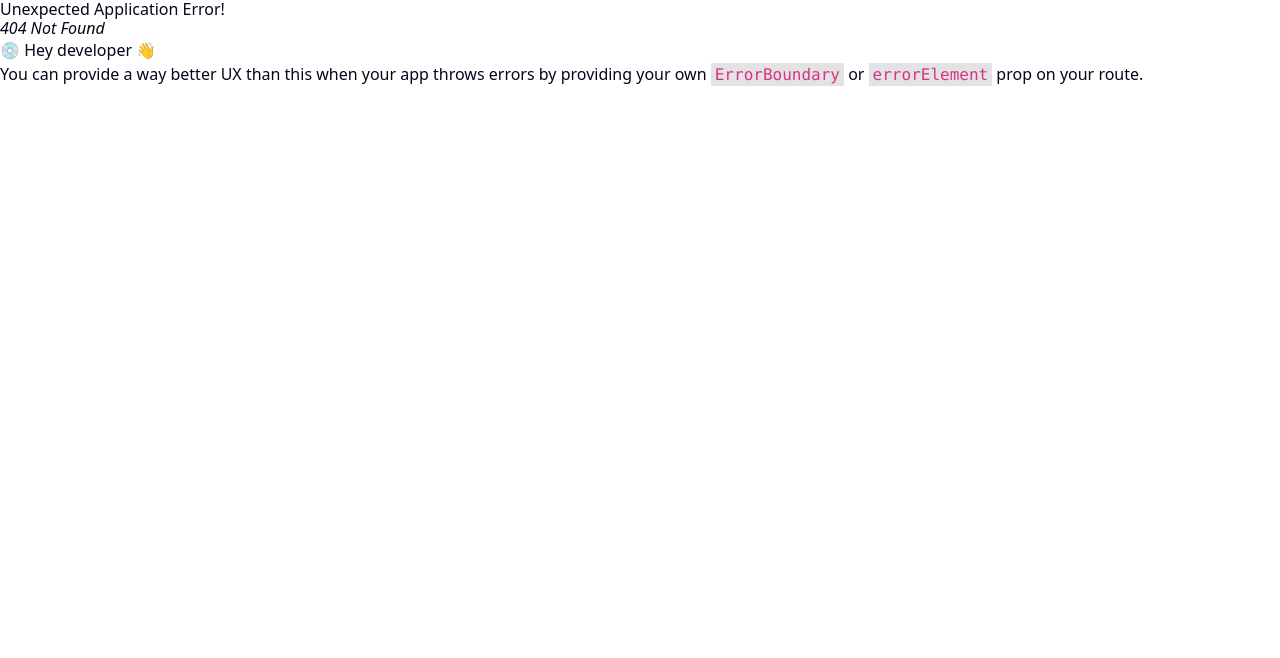
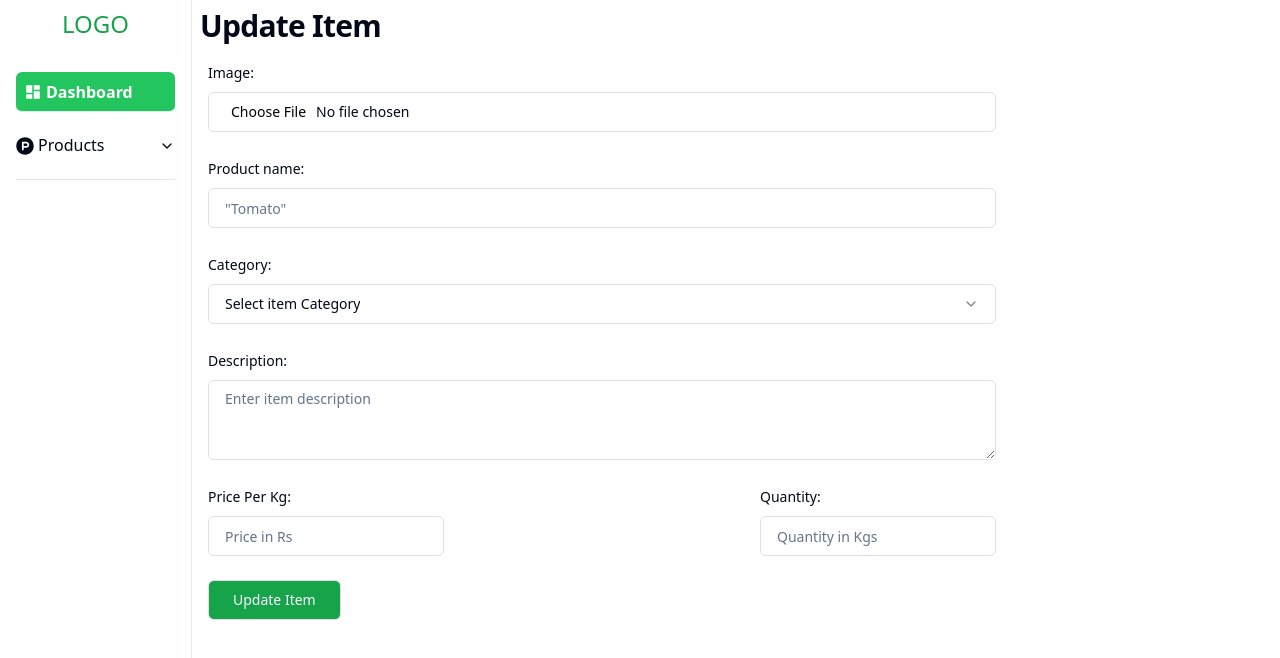
Before and after one commit to rossiKellss/GKS-admin, a React (Vite) app: page /update/1 in a window 1280 px wide. Before the commit this address had no page. Shown: the top 658 px of the page. Built offline with nearby package versions, Linux system fonts and the light colour scheme.

Commit message:
create products admin done

```diff
--- a/package.json
+++ b/package.json
@@ -21,6 +21,7 @@
     "@radix-ui/react-label": "^2.1.0",
     "@radix-ui/react-select": "^2.1.1",
     "@radix-ui/react-slot": "^1.1.0",
+    "@reduxjs/toolkit": "^2.2.7",
     "axios": "^1.7.4",
     "bootstrap": "^5.3.3",
     "bootstrap-4-react": "^0.0.59",
@@ -31,6 +32,7 @@
     "react": "^18.3.1",
     "react-dom": "^18.3.1",
     "react-icons": "^5.3.0",
+    "react-redux": "^9.1.2",
     "react-router-dom": "^6.26.0",
     "styled-components": "^6.1.12",
     "tailwind-merge": "^2.5.2",
--- a/src/components/Create.jsx
+++ b/src/components/Create.jsx
@@ -1,4 +1,4 @@
-import React from "react";
+import React, { useState } from "react";
 import { Input } from "@/components/ui/input";
 import { Label } from "@/components/ui/label";
 import {
@@ -6,61 +6,119 @@ import {
   SelectContent,
   SelectGroup,
   SelectItem,
-
   SelectTrigger,
   SelectValue,
 } from "@/components/ui/select";
 
 import { Textarea } from "@/components/ui/textarea";
 import { Button } from "@/components/ui/button";
+import { useAddProductsMutation } from "./app/apiSlice";
 
 function Create() {
+  const [addProducts,{isError}]=useAddProductsMutation();
+
+
+  const [productData, setProductData] = useState({});
+  const handleData = (e) => {
+
+    const name=e.target.name;
+    const value=e.target.value;
+    setProductData({ ...productData, [name]: value });
+  };
+
+
+  // for category items
+  const handleSelectChange=(value)=>{
+   const name="Category";
+   setProductData({...productData,[name]:value})
+
+  }
+
+  const handleSubmit=async(e)=>{
+    e.preventDefault();
+
+    try{
+      const res= await(addProducts(productData)).unwrap();
+      console.log(res.message)
+
+    }catch(err){
+      console.log(err);
+    }
+
+
+
+
+
+
+
+
+
+
+  }
+
+
+
   return (
     <div className="w-full px-2 py-2">
+      {isError&&<h1>Some error occured</h1>}
       <h1 className="scroll-m-20  pb-2 text-3xl font-semibold tracking-tight first:mt-0">
         Add items{" "}
       </h1>
-      <form action="" className="w-3/4 flex flex-col gap-4 p-2">
-        <div className="space-y-2">
+      <form action="" className="w-3/4 flex flex-col gap-4 p-2" onSubmit={handleSubmit}>
+        {/* <div className="space-y-2">
           <Label htmlFor="picture">Image:</Label>
           <Input id="picture" type="file" />
+        </div> */}
+
+        <div className="space-y-2">
+          <Label htmlFor="picture">Product name:</Label>
+          <Input
+            id="Name"
+            type="text"
+            name="ProductName"
+            placeholder='"Eg: Tomato"'
+            onChange={(e) => {
+              handleData(e);
+            }}
+          />
         </div>
 
         <div className="space-y-2">
-          <Label htmlFor="picture">Product name:</Label>
-          <Input id="Name" type="text" placeholder='"Tomato"' />
-        </div>
-
-        <div className="space-y-2">
-          <Select>
+          <Select onValueChange={handleSelectChange} >
             <Label htmlFor="Category">Category:</Label>
             <SelectTrigger>
               <SelectValue placeholder="Select item Category" />
             </SelectTrigger>
             <SelectContent>
               <SelectGroup>
-                <SelectItem value="Vegetable">Vegetable</SelectItem>
-                <SelectItem value="Fruit">Fruit</SelectItem>
+                <SelectItem value="Vegetable" name="Category" >Vegetable</SelectItem>
+                <SelectItem value="Fruit" name="Category">Fruit</SelectItem>
               </SelectGroup>
             </SelectContent>
           </Select>
         </div>
         <div className="space-y-2">
           <Label htmlFor="Description">Description:</Label>
-          <Textarea placeholder="Enter item description" />
+          <Textarea placeholder="Enter item description" name="Description"  onChange={(e) => {
+              handleData(e);
+            }} />
         </div>
         <div className="flex justify-between">
           <div className="space-y-2">
             <Label htmlFor="Price:">Price Per Kg:</Label>
-            <Input type="Number" placeholder="Price in Rs" />
+            <Input type="Number" placeholder="Price in Rs" name="Price" onChange={(e) => {
+              handleData(e);
+            }} />
           </div>
 
           <div className="space-y-2">
             <Label htmlFor="Quantity">Quantity:</Label>
-            <Input type="Number" placeholder="Quantity in Kgs" />
+            <Input type="Number" placeholder="Quantity in Kgs" name="Quantity" onChange={(e) => {
+              handleData(e);
+            }} />
           </div>
         </div>
-        <Button className="border self-start bg-green-600 ">Add Item</Button>
+        <Button className="border self-start bg-green-600  " type='Submit'>Add Item</Button>
       </form>
     </div>
   );
--- a/src/components/List.jsx
+++ b/src/components/List.jsx
@@ -30,6 +30,7 @@ import {
 } from "@/components/ui/pagination";
 import { Input } from "@/components/ui/input";
 import { IoIosArrowDown } from "react-icons/io";
+import { Link } from "react-router-dom";
 
 function List() {
   const [data, setData] = useState();
@@ -82,10 +83,12 @@ function List() {
   useEffect(() => {
     getData();
   }, [pagination]);
+
+
   const getData = async () => {
     try {
       const res = await axios(
-        `http://localhost:5000/vegetables?_start=${pagination.start}&_end=${pagination.end}`
+        `http://localhost:4000/api/products`
       );
       setData(res.data);
     } catch (err) {
@@ -171,7 +174,10 @@ function List() {
                     {item.pricePerKg}
                   </TableCell>
                   <TableCell className="flex gap-2">
-                    <button className="border px-2 py-1">Update</button>
+                    <Link to={`/update/${item.id}`}>
+                    <button className="border px-2 py-1" >Update</button>
+                    </Link>
+
                     <button className="border px-2 py-1">Delete</button>
                   </TableCell>
                 </TableRow>
--- /dev/null
+++ b/src/components/Update.jsx
@@ -0,0 +1,75 @@
+import React from 'react'
+import { Input } from "@/components/ui/input";
+import { Label } from "@/components/ui/label";
+import {
+  Select,
+  SelectContent,
+  SelectGroup,
+  SelectItem,
+
+  SelectTrigger,
+  SelectValue,
+} from "@/components/ui/select";
+
+import { Textarea } from "@/components/ui/textarea";
+import { Button } from "@/components/ui/button";
+import { useParams } from 'react-router-dom';
+import { useState } from 'react';
+
+function Update() {
+    const params=useParams();
+    console.log(params.id)
+    const [updateCred,setUpdateCred]=useState();
+
+    return (
+        <div className="w-full px-2 py-2">
+          <h1 className="scroll-m-20  pb-2 text-3xl font-semibold tracking-tight first:mt-0">
+            Update Item{" "}
+          </h1>
+          <form action="" className="w-3/4 flex flex-col gap-4 p-2">
+            <div className="space-y-2">
+              <Label htmlFor="picture">Image:</Label>
+              <Input id="picture" type="file" />
+            </div>
+
+            <div className="space-y-2">
+              <Label htmlFor="picture">Product name:</Label>
+              <Input id="Name" type="text" placeholder='"Tomato"' />
+            </div>
+
+            <div className="space-y-2">
+              <Select>
+                <Label htmlFor="Category">Category:</Label>
+                <SelectTrigger>
+                  <SelectValue placeholder="Select item Category" />
+                </SelectTrigger>
+                <SelectContent>
+                  <SelectGroup>
+                    <SelectItem value="Vegetable">Vegetable</SelectItem>
+                    <SelectItem value="Fruit">Fruit</SelectItem>
+                  </SelectGroup>
+                </SelectContent>
+              </Select>
+            </div>
+            <div className="space-y-2">
+              <Label htmlFor="Description">Description:</Label>
+              <Textarea placeholder="Enter item description" />
+            </div>
+            <div className="flex justify-between">
+              <div className="space-y-2">
+                <Label htmlFor="Price:">Price Per Kg:</Label>
+                <Input type="Number" placeholder="Price in Rs" />
+              </div>
+
+              <div className="space-y-2">
+                <Label htmlFor="Quantity">Quantity:</Label>
+                <Input type="Number" placeholder="Quantity in Kgs" />
+              </div>
+            </div>
+            <Button className="border self-start bg-green-600 ">Update Item</Button>
+          </form>
+        </div>
+      );
+}
+
+export default Update
--- /dev/null
+++ b/src/components/app/apiSlice.js
@@ -0,0 +1,25 @@
+import { createApi, fetchBaseQuery } from "@reduxjs/toolkit/query/react";
+
+export const productsApi = createApi({
+  reducerPath: "productsApi",
+
+  baseQuery: fetchBaseQuery({ baseUrl: `http://localhost:4000/api/` }),
+  tagTypes: ["Post"],
+
+  endpoints: (builder) => ({
+    getProducts: builder.query({
+      query: () => "products",
+      providesTags: ["Post"],
+    }),
+    addProducts: builder.mutation({
+      query: (data) => ({
+        url: "products",
+        method: "POST",
+        body: data,
+      }),
+      invalidatesTags: ["Post"],
+    }),
+  }),
+});
+
+export const { useGetProductsQuery,useAddProductsMutation } = productsApi;
--- /dev/null
+++ b/src/components/app/store.js
@@ -0,0 +1,13 @@
+import { configureStore } from "@reduxjs/toolkit";
+import { productsApi } from "./apiSlice";
+
+export const store=configureStore({
+    reducer:{
+        [productsApi.reducerPath]:productsApi.reducer
+
+    },
+    middleware: (getDefaultMiddleware) =>
+        getDefaultMiddleware().concat(productsApi.middleware),
+
+
+})
--- a/src/router.jsx
+++ b/src/router.jsx
@@ -4,30 +4,37 @@ import Dashboard from "./components/Dashboard";
 import List from "./components/List";
 
 import Create from "./components/Create";
+import Update from "./components/Update";
+import { store } from "./components/app/store";
+import { Provider } from "react-redux";
 
 const router = createBrowserRouter([
   {
     path: "/",
-    element: <App />,
+    element: (
+      <Provider store={store}>
+        <App />
+      </Provider>
+    ),
     children: [
       {
         path: "/",
         element: <Dashboard />,
       },
       {
-        path:"/create",
-        element:<Create/>
+        path: "/create",
+        element: <Create />,
       },
       {
-        path:"/list",
-        element:<List/>
-      }
-
+        path: "/list",
+        element: <List />,
+      },
+      {
+        path: "/update/:id",
+        element: <Update />,
+      },
     ],
   },
-
-
-
 ]);
 
 export default router;
```
Also changed, not shown: 1 other file (tests, documents, lock files or other folders).
